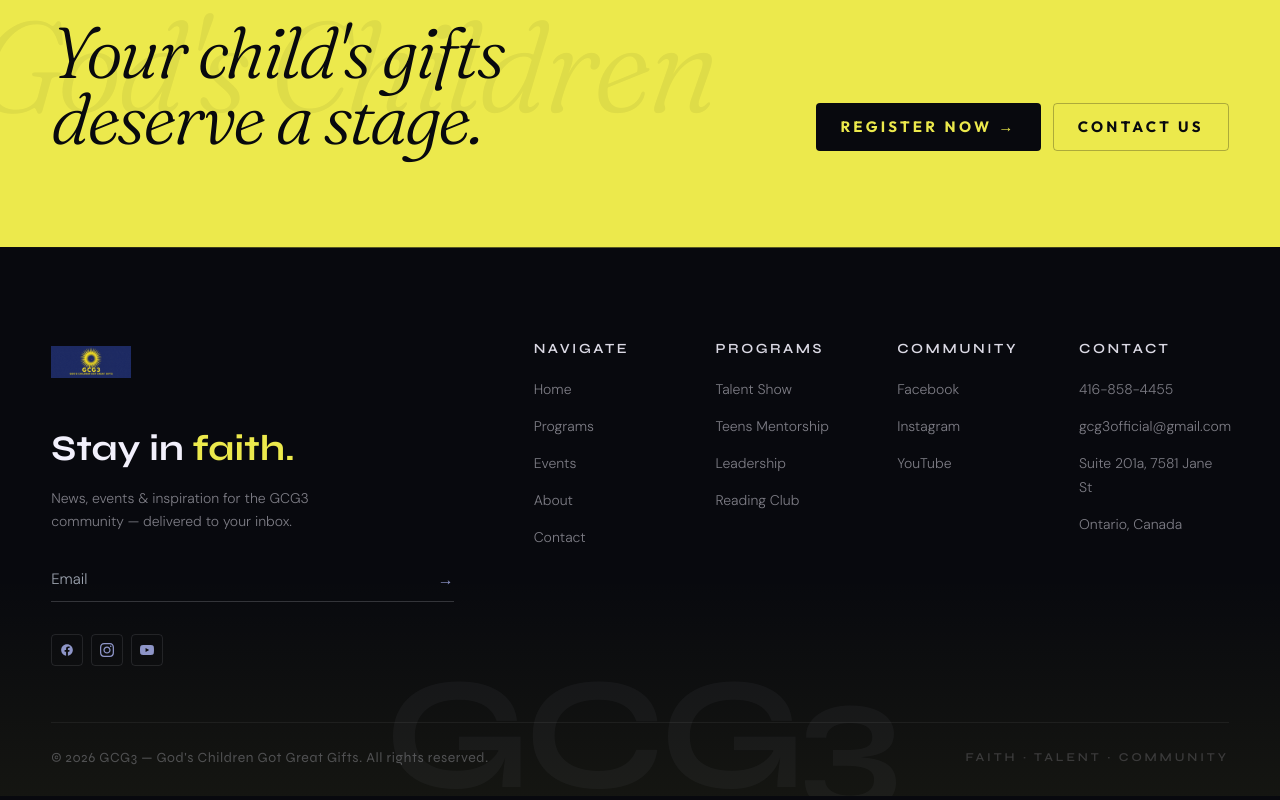
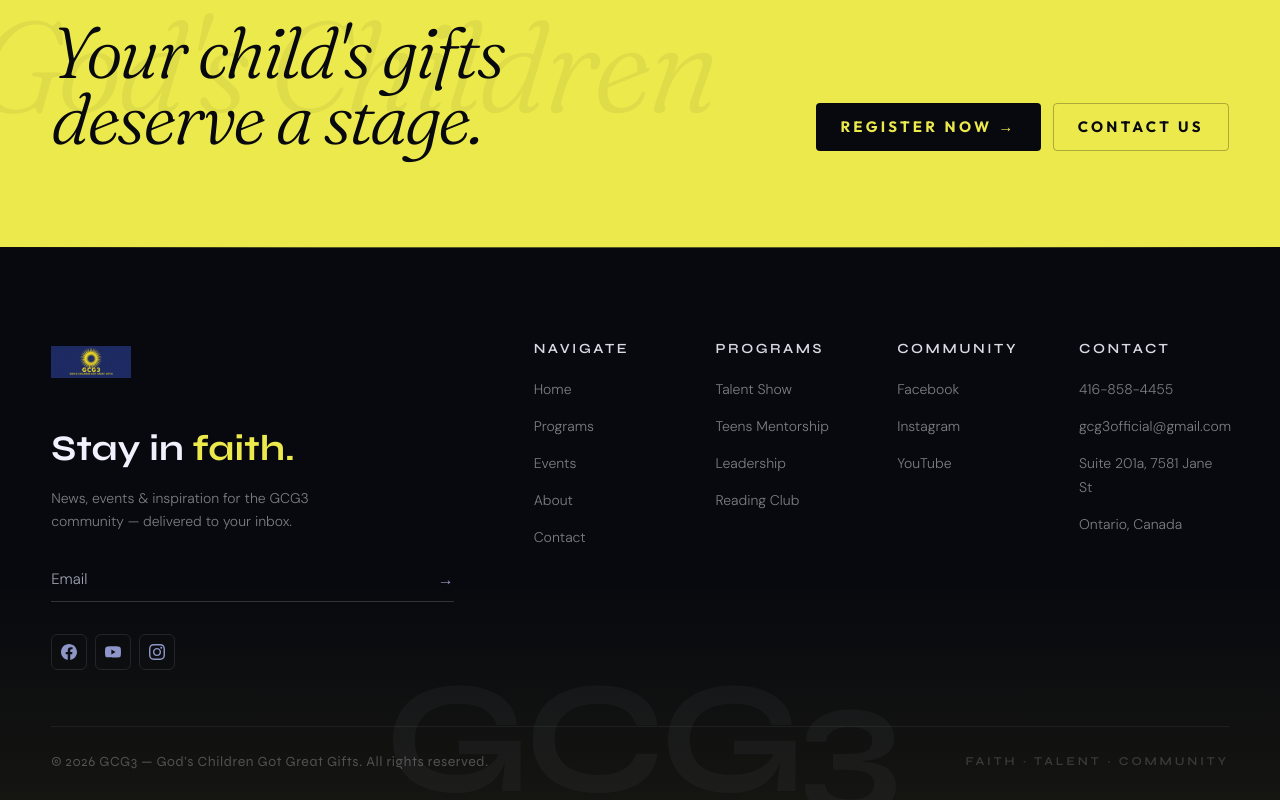
Before and after one commit to dev-ayomide/gcg3-website, a Next.js app: page / in a window 1280 px wide. Shown: the part 4765-5565 px from the top of the page. Built offline with nearby package versions, Linux system fonts and the light colour scheme; no server answers.

Commit message:
refactor: update social media links

```diff
--- a/components/Footer.tsx
+++ b/components/Footer.tsx
@@ -27,9 +27,9 @@
   {
     title: 'Community',
     links: [
-      { label: 'Facebook', href: 'https://www.facebook.com/gcg3official' },
-      { label: 'Instagram', href: 'https://www.instagram.com/gcg3official' },
-      { label: 'YouTube', href: 'https://youtube.com/@gcg3official' },
+      { label: 'Facebook', href: 'https://www.facebook.com/gcg3canada' },
+      { label: 'Instagram', href: 'https://www.instagram.com/gcg3canada/' },
+      { label: 'YouTube', href: 'https://www.youtube.com/channel/UCcfJ_NkOPpXolDENWTnQchg' },
     ],
   },
   {
@@ -155,20 +155,34 @@
             {/* Social */}
             <div className="flex gap-2 mt-8">
               {[
-                { label: 'Facebook', href: 'https://www.facebook.com/gcg3official', path: 'M22 12c0-5.523-4.477-10-10-10S2 6.477 2 12c0 4.991 3.657 9.128 8.438 9.878v-6.987h-2.54V12h2.54V9.797c0-2.506 1.492-3.89 3.777-3.89 1.094 0 2.238.195 2.238.195v2.46h-1.26c-1.243 0-1.63.771-1.63 1.562V12h2.773l-.443 2.89h-2.33v6.988C18.343 21.128 22 16.991 22 12z' },
-                { label: 'Instagram', href: 'https://www.instagram.com/gcg3official', path: 'M12 2.163c3.204 0 3.584.012 4.85.07 3.252.148 4.771 1.691 4.919 4.919.058 1.265.069 1.645.069 4.849 0 3.205-.012 3.584-.069 4.849-.149 3.225-1.664 4.771-4.919 4.919-1.266.058-1.644.07-4.85.07-3.204 0-3.584-.012-4.849-.07-3.26-.149-4.771-1.699-4.919-4.92-.058-1.265-.07-1.644-.07-4.849 0-3.204.013-3.583.07-4.849.149-3.227 1.664-4.771 4.919-4.919 1.266-.057 1.645-.069 4.849-.069zm0-2.163c-3.259 0-3.667.014-4.947.072-4.358.2-6.78 2.618-6.98 6.98-.059 1.281-.073 1.689-.073 4.948 0 3.259.014 3.668.072 4.948.2 4.358 2.618 6.78 6.98 6.98 1.281.058 1.689.072 4.948.072 3.259 0 3.668-.014 4.948-.072 4.354-.2 6.782-2.618 6.979-6.98.059-1.28.073-1.689.073-4.948 0-3.259-.014-3.667-.072-4.947-.196-4.354-2.617-6.78-6.979-6.98-1.281-.059-1.69-.073-4.949-.073zm0 5.838c-3.403 0-6.162 2.759-6.162 6.162s2.759 6.163 6.162 6.163 6.162-2.759 6.162-6.163c0-3.403-2.759-6.162-6.162-6.162zm0 10.162c-2.209 0-4-1.79-4-4 0-2.209 1.791-4 4-4s4 1.791 4 4c0 2.21-1.791 4-4 4zm6.406-11.845c-.796 0-1.441.645-1.441 1.44s.645 1.44 1.441 1.44c.795 0 1.439-.645 1.439-1.44s-.644-1.44-1.439-1.44z' },
-                { label: 'YouTube', href: 'https://youtube.com/@gcg3official', path: 'M23.498 6.186a3.016 3.016 0 0 0-2.122-2.136C19.505 3.545 12 3.545 12 3.545s-7.505 0-9.377.505A3.017 3.017 0 0 0 .502 6.186C0 8.07 0 12 0 12s0 3.93.502 5.814a3.016 3.016 0 0 0 2.122 2.136c1.871.505 9.376.505 9.376.505s7.505 0 9.377-.505a3.015 3.015 0 0 0 2.122-2.136C24 15.93 24 12 24 12s0-3.93-.502-5.814zM9.545 15.568V8.432L15.818 12l-6.273 3.568z' },
-              ].map(({ label, href, path }) => (
+                { label: 'Facebook', href: 'https://www.facebook.com/gcg3canada', icon: 'facebook' },
+                { label: 'YouTube', href: 'https://www.youtube.com/channel/UCcfJ_NkOPpXolDENWTnQchg', icon: 'youtube' },
+                { label: 'Instagram', href: 'https://www.instagram.com/gcg3canada/', icon: 'instagram' },
+              ].map(({ label, href, icon }) => (
                 <a
                   key={label}
                   href={href}
                   target="_blank"
                   rel="noopener noreferrer"
                   aria-label={label}
-                  className="w-8 h-8 border flex items-center justify-center text-muted hover:text-accent hover:border-accent/40 transition-all duration-200"
-                  style={{ borderColor: 'rgba(242,240,252,0.10)', borderRadius: 4 }}
+                  className="w-9 h-9 border flex items-center justify-center text-muted hover:text-accent hover:border-accent/40 transition-all duration-200"
+                  style={{ borderColor: 'rgba(242,240,252,0.10)', borderRadius: 6 }}
                 >
-                  <svg className="w-3.5 h-3.5 fill-current" viewBox="0 0 24 24"><path d={path} /></svg>
+                  {icon === 'facebook' && (
+                    <svg className="w-4 h-4 fill-current" viewBox="0 0 24 24" xmlns="http://www.w3.org/2000/svg">
+                      <path d="M24 12.073c0-6.627-5.373-12-12-12s-12 5.373-12 12c0 5.99 4.388 10.954 10.125 11.854v-8.385H7.078v-3.47h3.047V9.43c0-3.007 1.792-4.669 4.533-4.669 1.312 0 2.686.235 2.686.235v2.953H15.83c-1.491 0-1.956.925-1.956 1.874v2.25h3.328l-.532 3.47h-2.796v8.385C19.612 23.027 24 18.062 24 12.073z"/>
+                    </svg>
+                  )}
+                  {icon === 'youtube' && (
+                    <svg className="w-4 h-4 fill-current" viewBox="0 0 24 24" xmlns="http://www.w3.org/2000/svg">
+                      <path d="M23.498 6.186a3.016 3.016 0 0 0-2.122-2.136C19.505 3.545 12 3.545 12 3.545s-7.505 0-9.377.505A3.017 3.017 0 0 0 .502 6.186C0 8.07 0 12 0 12s0 3.93.502 5.814a3.016 3.016 0 0 0 2.122 2.136c1.871.505 9.376.505 9.376.505s7.505 0 9.377-.505a3.015 3.015 0 0 0 2.122-2.136C24 15.93 24 12 24 12s0-3.93-.502-5.814zM9.545 15.568V8.432L15.818 12l-6.273 3.568z"/>
+                    </svg>
+                  )}
+                  {icon === 'instagram' && (
+                    <svg className="w-4 h-4 fill-current" viewBox="0 0 24 24" xmlns="http://www.w3.org/2000/svg">
+                      <path d="M12 2.163c3.204 0 3.584.012 4.85.07 3.252.148 4.771 1.691 4.919 4.919.058 1.265.069 1.645.069 4.849 0 3.205-.012 3.584-.069 4.849-.149 3.225-1.664 4.771-4.919 4.919-1.266.058-1.644.07-4.85.07-3.204 0-3.584-.012-4.849-.07-3.26-.149-4.771-1.699-4.919-4.92-.058-1.265-.07-1.644-.07-4.849 0-3.204.013-3.583.07-4.849.149-3.227 1.664-4.771 4.919-4.919 1.266-.057 1.645-.069 4.849-.069zm0-2.163c-3.259 0-3.667.014-4.947.072-4.358.2-6.78 2.618-6.98 6.98-.059 1.281-.073 1.689-.073 4.948 0 3.259.014 3.668.072 4.948.2 4.358 2.618 6.78 6.98 6.98 1.281.058 1.689.072 4.948.072 3.259 0 3.668-.014 4.948-.072 4.354-.2 6.782-2.618 6.979-6.98.059-1.28.073-1.689.073-4.948 0-3.259-.014-3.667-.072-4.947-.196-4.354-2.617-6.78-6.979-6.98-1.281-.059-1.69-.073-4.949-.073zm0 5.838c-3.403 0-6.162 2.759-6.162 6.162s2.759 6.163 6.162 6.163 6.162-2.759 6.162-6.163c0-3.403-2.759-6.162-6.162-6.162zm0 10.162c-2.209 0-4-1.79-4-4 0-2.209 1.791-4 4-4s4 1.791 4 4c0 2.21-1.791 4-4 4zm6.406-11.845c-.796 0-1.441.645-1.441 1.44s.645 1.44 1.441 1.44c.795 0 1.439-.645 1.439-1.44s-.644-1.44-1.439-1.44z"/>
+                    </svg>
+                  )}
                 </a>
               ))}
             </div>
```
